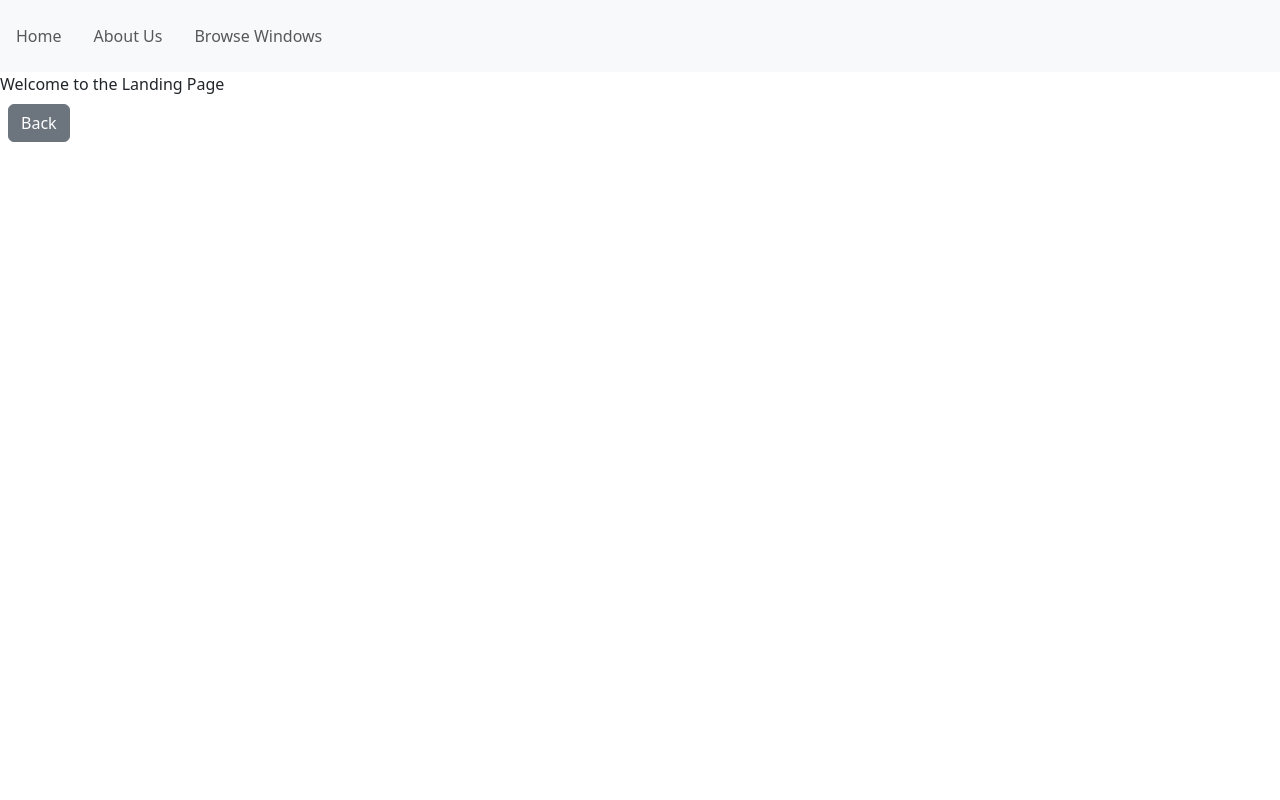
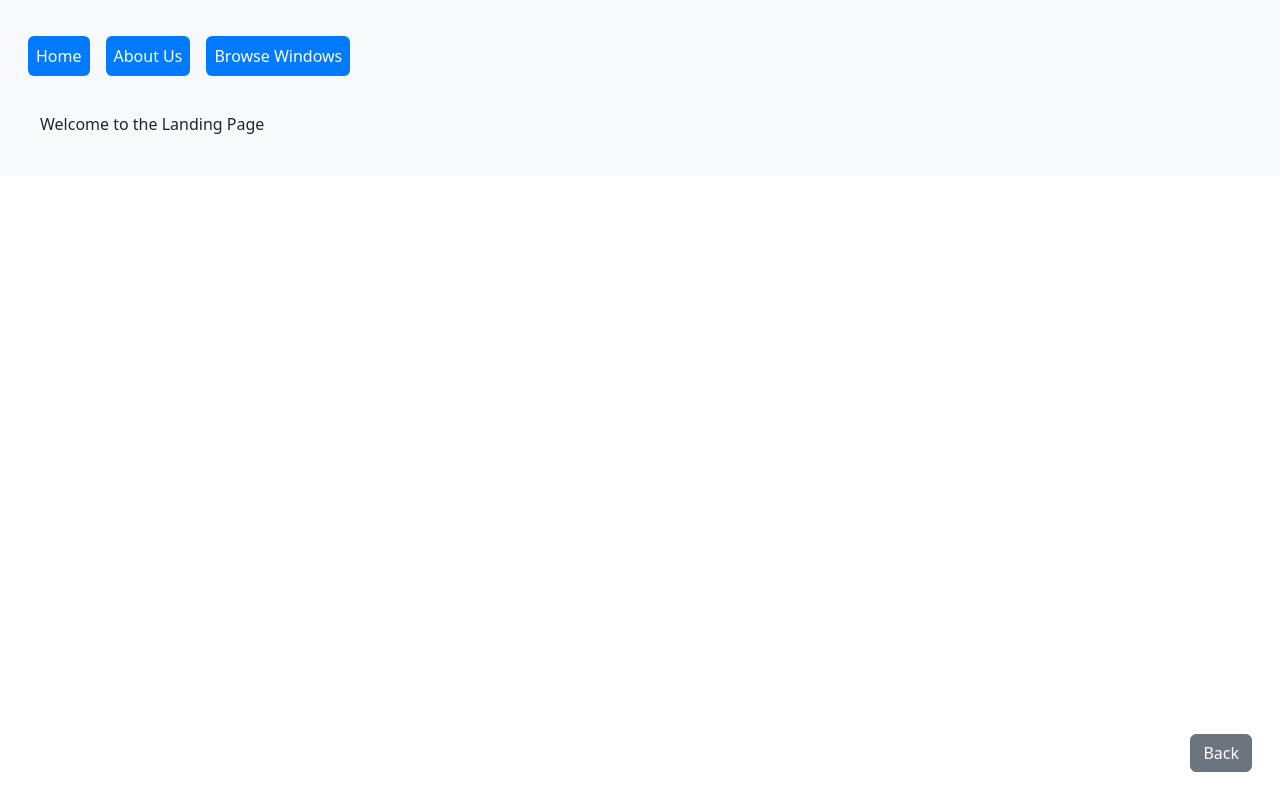
Before and after one commit to Lali95/MeatWebshop, a React (Vite) app in the folder Frontend/window-webshop/: page / in a window 1280 px wide. Built offline with nearby package versions, Linux system fonts and the light colour scheme.

Commit message:
feat: add css folder and css for landingpage

```diff
--- /dev/null
+++ b/Frontend/window-webshop/src/Css/LandingPage.css
@@ -0,0 +1,30 @@
+.nav-container {
+    padding: 20px;
+    background-color: #f8f9fa; /* Bootstrap's light background color */
+  }
+
+  .navbar .nav-link {
+    margin: 5px;
+  }
+
+  .navbar .nav-link.btn {
+    color: white;
+  }
+
+  .navbar .nav-link.btn-primary {
+    background-color: #007bff; /* Bootstrap's primary color */
+  }
+
+  .navbar .nav-link.btn-primary:hover {
+    background-color: #0056b3; /* Darker shade for hover effect */
+  }
+
+  .back-button {
+    position: fixed;
+    bottom: 20px;
+    right: 20px;
+  }
+
+  .content-container {
+    padding: 20px;
+  }
--- a/Frontend/window-webshop/src/Pages/LandingPage.jsx
+++ b/Frontend/window-webshop/src/Pages/LandingPage.jsx
@@ -1,6 +1,7 @@
 import React from 'react';
 import { Navbar, Nav } from 'react-bootstrap';
 import { Outlet, Link } from 'react-router-dom';
+import '../Css/LandingPage.css';
 
 const LandingPage = () => {
   const handleGoBack = () => {
```
